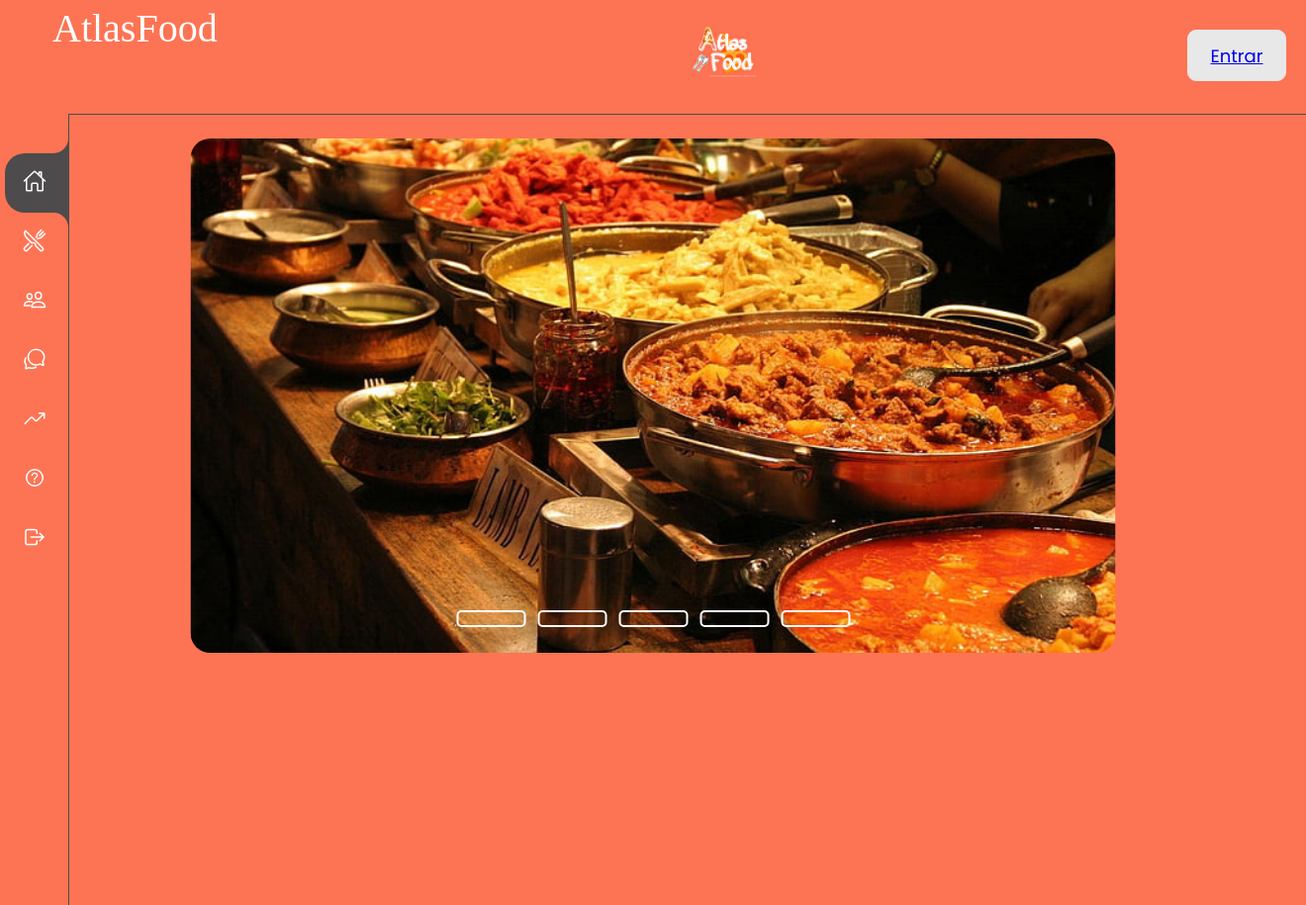
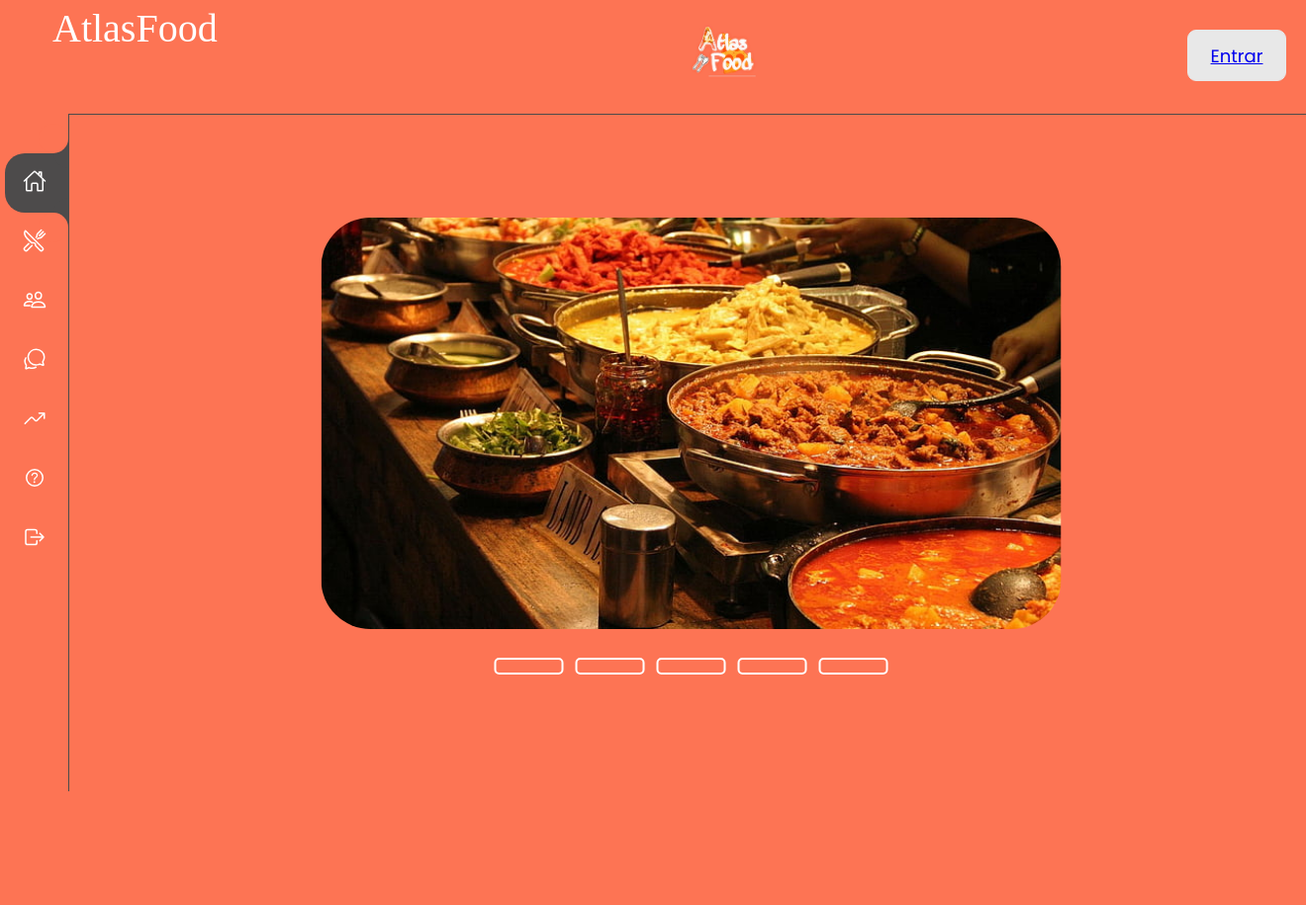
Before and after one commit to HigorW02/atlasFood-Front, a PHP site: page / in a window 1320 px wide. Shown: the whole page at 99% size. After the commit the page ends 800 px from the top, so only its background shows below. Run offline with PHP 8.4, Linux system fonts and the light colour scheme.

Commit message:
Atualização Front-end da Tela Inicial

```diff
--- a/src/views/css/index.css
+++ b/src/views/css/index.css
@@ -24,15 +24,15 @@ body {
     border-radius: 20px;
     overflow: hidden;
     position: absolute;
-    top: 50%;
-    left: 50%;
+    top: 60%;
+    left: 60%;
     transform: translate(-50%, -50%);
 
 }
 .carrossel{
     position: absolute;
-    bottom: 20px;
-    left: 50%;
+    bottom: 10%;
+    left: 40%;
     transform: translate(-50%);
     display: flex;
 }
@@ -61,8 +61,9 @@ input{
     transition: .6s;
 }
 .slide img{
-    width: 100%;
-    height: 100%;
+    width: 80%;
+    height: 80%;
+    border-radius: 50px;
 }
 #slide1:checked ~ .s1{
     margin-left: 0;
--- a/src/views/css/menu.css
+++ b/src/views/css/menu.css
@@ -1,5 +1,5 @@
 .navigation{
-    position: absolute;
+    position: fixed;
     height: 100%;
     background: #fd7454;
     width: 70px;
```
